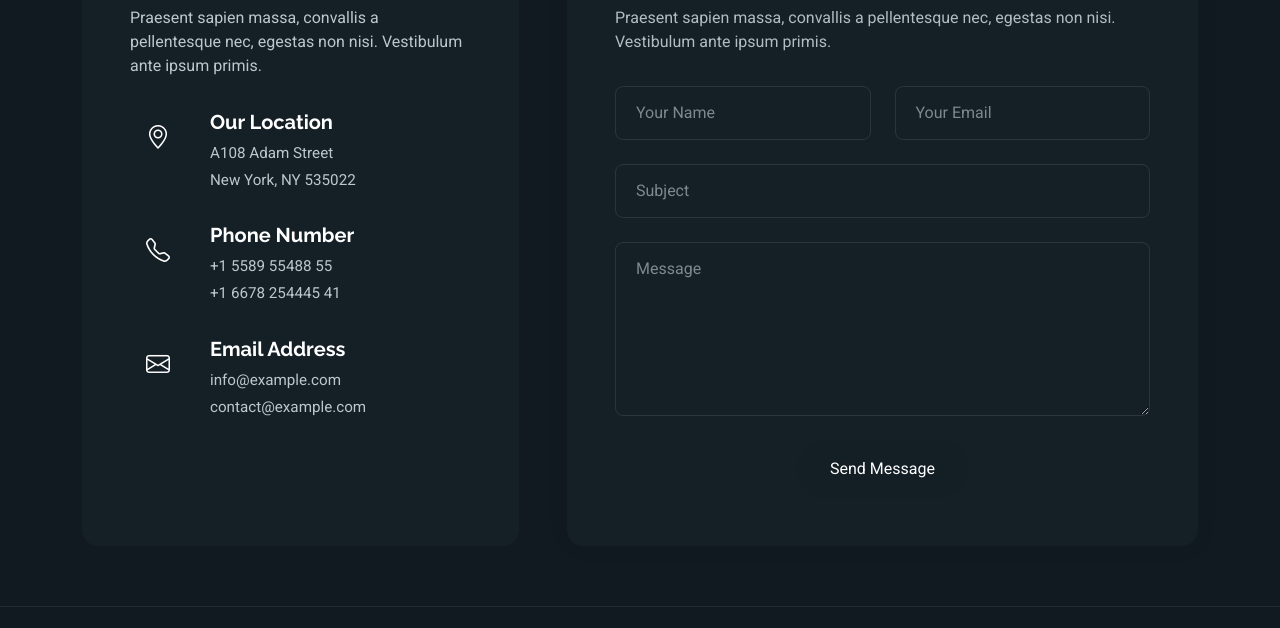
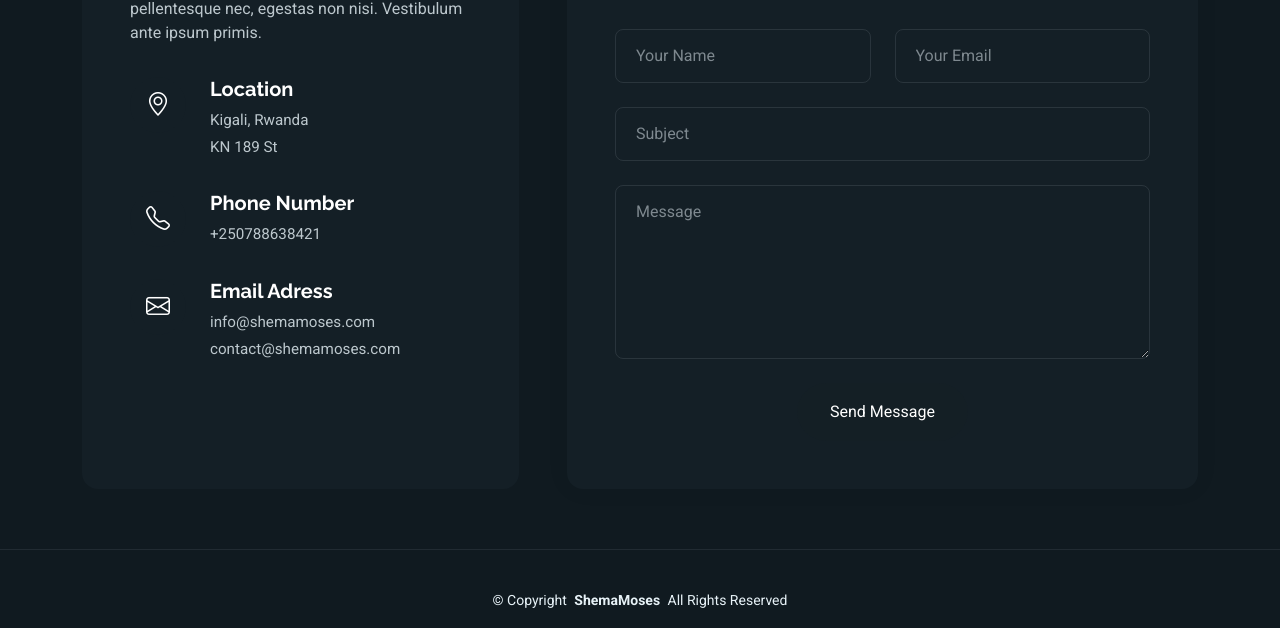
Before and after one commit to shemamoses/Portfolio, a plain HTML site: page contact.html in a window 1280 px wide. Shown: the part 456-1084 px from the top of the page. Drawn offline with Linux system fonts and the light colour scheme.

Commit message:
Update contact.html

```diff
--- a/contact.html
+++ b/contact.html
@@ -87,9 +87,7 @@
         <div class="container section-title" data-aos="fade-up">
           <h2>Contact</h2>
           <p>
-            Necessitatibus eius consequatur ex aliquid fuga eum quidem sint
-            consectetur velit. Sed ut perspiciatis unde omnis iste natus error
-            sit voluptatem accusantium doloremque laudantium totam rem aperiam
+            If you need to reach, check the information down below
           </p>
         </div>
         <!-- End Section Title -->
@@ -109,9 +107,9 @@
                     <i class="bi bi-geo-alt"></i>
                   </div>
                   <div class="content">
-                    <h4>Our Location</h4>
-                    <p>A108 Adam Street</p>
-                    <p>New York, NY 535022</p>
+                    <h4>Location</h4>
+                    <p>Kigali, Rwanda</p>
+                    <p>KN 189 St</p>
                   </div>
                 </div>
 
@@ -121,8 +119,7 @@
                   </div>
                   <div class="content">
                     <h4>Phone Number</h4>
-                    <p>+1 5589 55488 55</p>
-                    <p>+1 6678 254445 41</p>
+                    <p>+250788638421</p>
                   </div>
                 </div>
 
@@ -131,9 +128,9 @@
                     <i class="bi bi-envelope"></i>
                   </div>
                   <div class="content">
-                    <h4>Email Address</h4>
-                    <p>info@example.com</p>
-                    <p>contact@example.com</p>
+                    <h4>Email Adress</h4>
+                    <p>info@shemamoses.com</p>
+                    <p>contact@shemamoses.com</p>
                   </div>
                 </div>
               </div>
@@ -143,8 +140,7 @@
               <div class="contact-form" data-aos="fade-up" data-aos-delay="300">
                 <h3>Get In Touch</h3>
                 <p>
-                  Praesent sapien massa, convallis a pellentesque nec, egestas
-                  non nisi. Vestibulum ante ipsum primis.
+                  if you have anyinquires Fill the form below and submit.
                 </p>
 
                 <form
```
